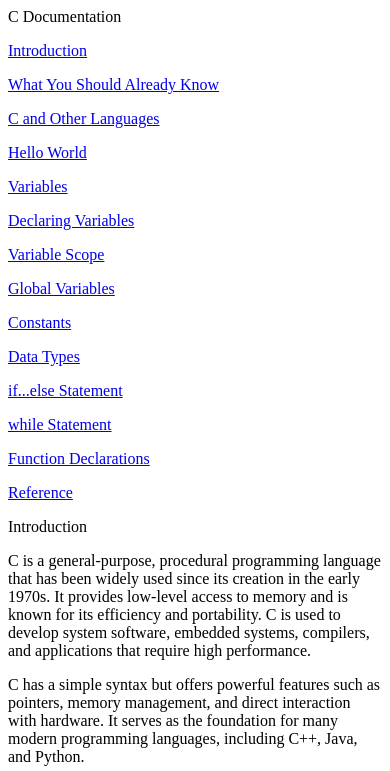
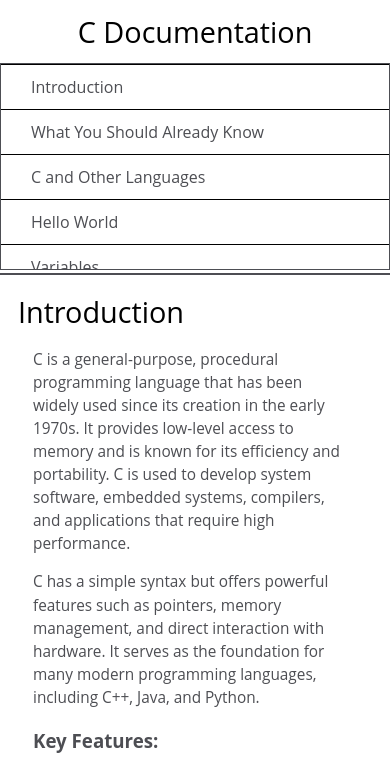
Before and after one commit to Saad05-dev/Documentation, a plain HTML site: page index.html in a window 390 px wide. Shown: the top 771 px of the page. Drawn offline with Linux system fonts and the light colour scheme.

Commit message:
End of project

```diff
--- a/index.html
+++ b/index.html
@@ -4,25 +4,36 @@
     <meta charset="UTF-8">
     <meta name="viewport" content="width=device-width, initial-scale=1.0">
     <title>Documentation</title>
+    <link rel="stylesheet" href="styles.css">
 </head>
 <body>
+
+    <!-- Start of NavBar -->
     <nav id="navbar">
         <header class="nav-header">C Documentation</header>
-        <p><a href="#Introduction" class="nav-link">Introduction</a></p>
-        <p><a href="#What_You_Should_Already_Know" class="nav-link">What You Should Already Know</a></p>
-        <p><a href="#C_and_Other_Languages" class="nav-link">C and Other Languages</a></p>
-        <p><a href="#Hello_World" class="nav-link">Hello World</a></p>
-        <p><a href="#Variables" class="nav-link">Variables</a></p>
-        <p><a href="#Declaring_Variables" class="nav-link">Declaring Variables</a></p>
-        <p><a href="#Variable_Scope" class="nav-link">Variable Scope</a></p>
-        <p><a href="#Global_Variables" class="nav-link">Global Variables</a></p>
-        <p><a href="#Constants" class="nav-link">Constants</a></p>
-        <p><a href="#Data_Types" class="nav-link">Data Types</a></p>
-        <p><a href="#if...else_Statement" class="nav-link">if...else Statement</a></p>
-        <p><a href="#while_Statement" class="nav-link">while Statement</a></p>
-        <p><a href="#Function_Declarations" class="nav-link">Function Declarations</a></p>
-        <p><a href="#Reference" class="nav-link">Reference</a></p>
+        <ul>
+            <li><p><a href="#Introduction" class="nav-link">Introduction</a></p></li>
+            <li><p><a href="#What_You_Should_Already_Know" class="nav-link">What You Should Already Know</a></p></li>
+            <li><p><a href="#C_and_Other_Languages" class="nav-link">C and Other Languages</a></p></li>
+            <li><p><a href="#Hello_World" class="nav-link">Hello World</a></p></li>
+            <li><p><a href="#Variables" class="nav-link">Variables</a></p></li>
+            <li><p><a href="#Declaring_Variables" class="nav-link">Declaring Variables</a></p></li>
+            <li><p><a href="#Variable_Scope" class="nav-link">Variable Scope</a></p></li>
+            <li><p><a href="#Global_Variables" class="nav-link">Global Variables</a></p></li>
+            <li><p><a href="#Constants" class="nav-link">Constants</a></p></li>
+            <li><p><a href="#Data_Types" class="nav-link">Data Types</a></p></li>
+            <li><p><a href="#if...else_Statement" class="nav-link">if...else Statement</a></p></li>
+            <li><p><a href="#while_Statement" class="nav-link">while Statement</a></p></li>
+            <li><p><a href="#Function_Declarations" class="nav-link">Function Declarations</a></p></li>
+            <li><p><a href="#Reference" class="nav-link">Reference</a></p></li>
+        </ul>
     </nav>
+
+    <!-- End pf NavBar -->
+
+    <!-- Start of main -->
+
+
     <main id="main-doc">
 
 
@@ -34,7 +45,8 @@
             <ul>
                 <li><span>Procedural Programming: </span> Uses structured programming concepts like functions and loops.</li>
                 <li><span>Efficiency: </span>Compiled programs run faster and use fewer resources./li>
-                <li><span>Portability: </span> Code written in C can be compiled and executed on different platforms with minimal changes.</li>
+                <li><span>Portability: </span> Code written in C can
+                be compiled and executed on different platforms with minimal changes.</li>
                 <li><span>Low-Level Access: </span>Provides direct access to memory via pointers.</li>
                 <li><span>Modularity: </span> Supports functions and libraries for reusable code.</li>
             </ul>
@@ -151,5 +163,7 @@
         </section>
 
     </main>
+
+    <!-- End of main -->
 </body>
 </html>
--- a/styles.css
+++ b/styles.css
@@ -1,3 +1,5 @@
+/* Start of global rules */
+
 *{
     box-sizing: border-box;
     -webkit-box-sizing: border-box;
@@ -10,7 +12,31 @@ html{
 
 body{
     display: block;
+    line-height: 1.5;
+    color: #4d4e53;
+    min-width: 290px;
 }
+
+header{
+    margin: 10px;
+    font-size: 28.8px;
+    font-weight: thin;
+    color: black;
+    text-align: center;
+}
+
+section{
+    display: block;
+}
+
+
+
+
+/* End of global rules */
+
+/* Styling navbar */
+
+
 
 #navbar{
     min-width: 290px;
@@ -25,21 +51,60 @@ nav{
     display: block;
 }
 
-nav header{
-    margin: 10px;
-    font-size: 1.8em;
-    font-weight: thin;
-    color: black;
-    text-align: center;
+
+nav ul{
+    display: block;
+    margin-block-start: 1em;
+    margin-block-end: 1em;
+    list-style: none;
+    margin-inline-start: 0;
+    margin-inline-end: 0;
+    padding: 0;
+    margin: 0;
+    overflow-y: auto;
+    overflow-x: hidden;
 }
 
-nav ul{
-    list-style: none;
+nav ul li{
+    position: relative;
+    border-top: black solid 1px;
+    padding-inline-start: 30px;
+    width: 100%;
+    cursor: pointer;
+    display: list-item;
 }
+
 nav ul li a{
     text-decoration: none;
-    color: grey;
+    color: #4d4e53;
 }
+
+nav li p{
+    margin: 10px 0 10px 0;
+}
+
+
+@media (max-width: 815px) {
+    #navbar{
+        background-color: white;
+        position: absolute;
+        top: 0;
+        padding: 0;
+        margin: 0;
+        width: 100%;
+        max-height: 275px;
+        border: none;
+        z-index: 1;
+        border-bottom: #4d4e53 2px solid;
+    }
+    #navbar ul{
+        height: 207px;
+        border: 1px solid;
+    }
+}
+
+/* Start main  */
+
 
 #main-doc{
     position: absolute;
@@ -47,3 +112,54 @@ nav ul li a{
     padding: 20px;
     margin-bottom: 110px;
 }
+
+#main-doc header{
+    text-align: left;
+    margin: 0;
+}
+
+#main-doc section p{
+    margin-block-start: 1em;
+    margin-block-end: 1em;
+    margin-inline-start: 0px;
+    margin-inline-end: 0px;
+    font-size: 0.96rem;
+    margin: 15px;
+}
+#main-doc section h3{
+    margin-left: 15px;
+}
+
+#main-doc section li{
+    margin: 15px;
+    font-size: 0.96rem;
+}
+
+#main-doc section pre  {
+    background-color: #f7f7f7;
+}
+
+@media ( max-width: 815px) {
+    #main-doc{
+        position: relative;
+        margin-left: 0px;
+        margin-top: 270px;
+    }
+}
+
+@media only screen and (max-width: 400px){
+
+    #main-doc {
+        margin-left: -10px;
+      }
+
+    #main-doc section pre{
+        margin-left: -20px;
+        width: 100%;
+        padding: 15px;
+        padding-left: 10px;
+        padding-right: 45px;
+        min-width: 233px;
+    }
+}
+/* End of main */
```
